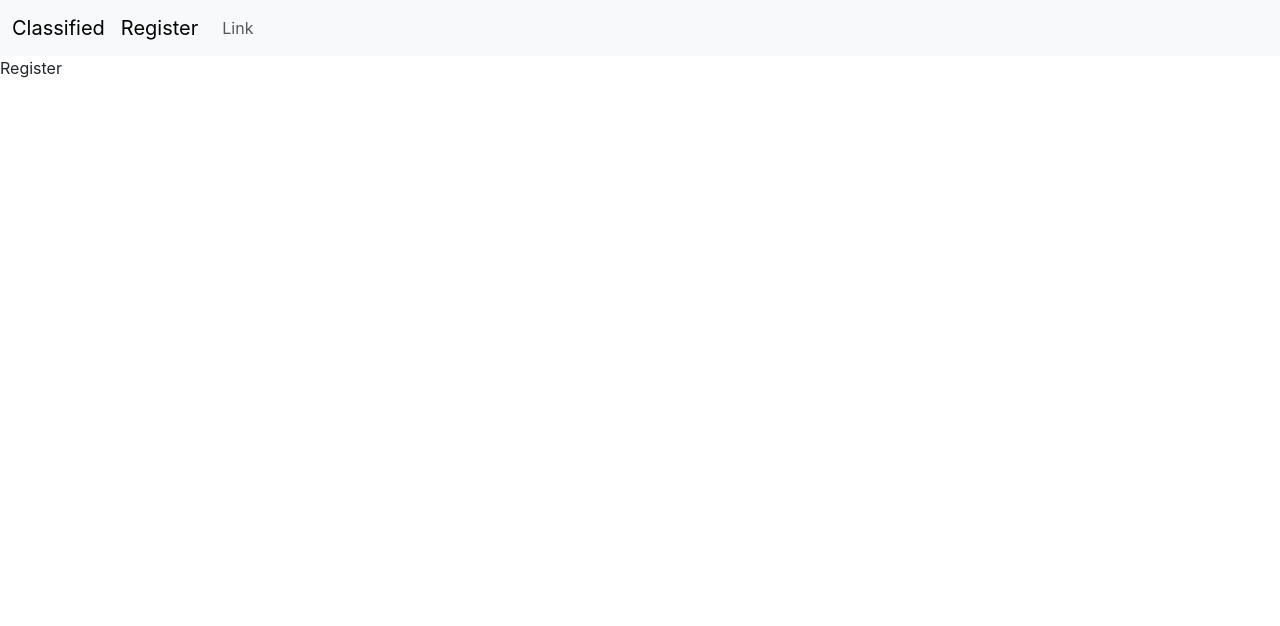
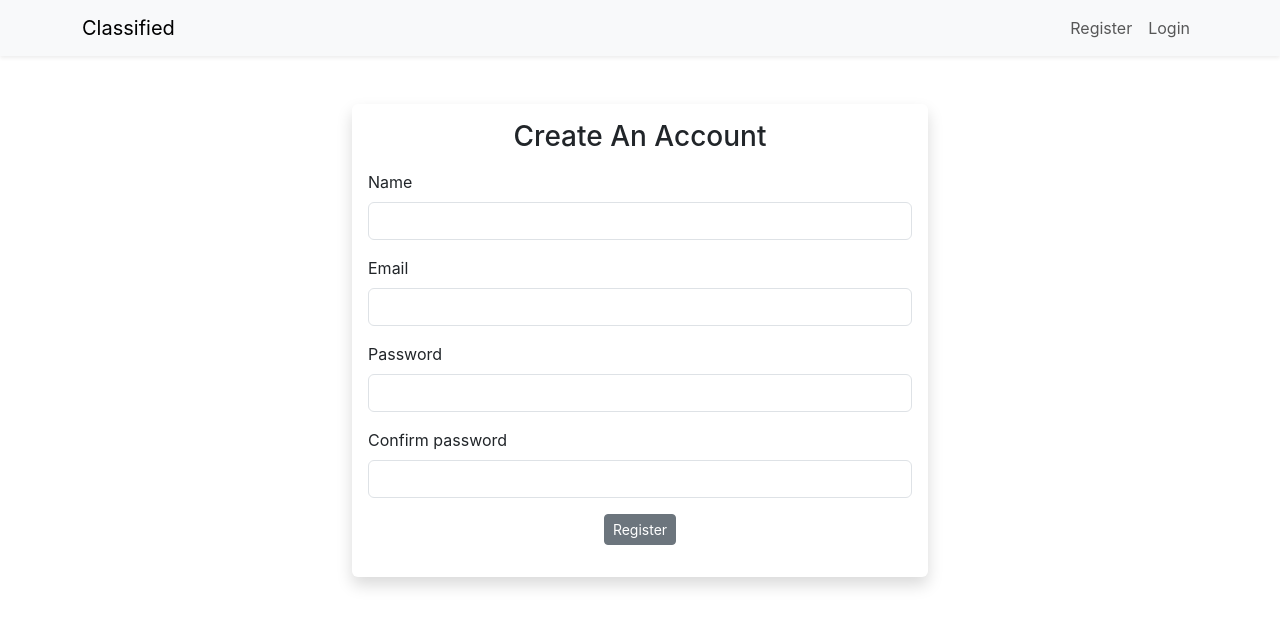
Before and after one commit to gurnitha/mern-classified-with-firebase, a React (Create React App) app: page /auth/register in a window 1280 px wide. Shown: the top 626 px of the page. Built offline with nearby package versions, Linux system fonts and the light colour scheme; the HTML template or start-up script is replaced by a standard one.

Commit message:
2.6 Add form to Register page and modified Navbar

```diff
--- a/src/App.css
+++ b/src/App.css
@@ -1,38 +1,4 @@
-.App {
-  text-align: center;
+.form {
+  max-width: 576px;
+  margin: auto;
 }
-
-.App-logo {
-  height: 40vmin;
-  pointer-events: none;
-}
-
-@media (prefers-reduced-motion: no-preference) {
-  .App-logo {
-    animation: App-logo-spin infinite 20s linear;
-  }
-}
-
-.App-header {
-  background-color: #282c34;
-  min-height: 100vh;
-  display: flex;
-  flex-direction: column;
-  align-items: center;
-  justify-content: center;
-  font-size: calc(10px + 2vmin);
-  color: white;
-}
-
-.App-link {
-  color: #61dafb;
-}
-
-@keyframes App-logo-spin {
-  from {
-    transform: rotate(0deg);
-  }
-  to {
-    transform: rotate(360deg);
-  }
-}
--- a/src/components/Navbar.js
+++ b/src/components/Navbar.js
@@ -3,8 +3,8 @@ import { Link } from "react-router-dom";
 
 const Navbar = () => {
   return (
-    <nav className="navbar navbar-expand-lg bg-body-tertiary">
-      <div className="container-fluid">
+    <nav className="navbar navbar-expand-md bg-light navbar-light sticky-top shadow-sm">
+      <div className="container">
         <Link className="navbar-brand" to="/">
           Classified
         </Link>
@@ -20,14 +20,16 @@ const Navbar = () => {
           <span className="navbar-toggler-icon"></span>
         </button>
         <div className="collapse navbar-collapse" id="navbarSupportedContent">
-          <ul className="navbar-nav me-auto mb-2 mb-lg-0">
-            <Link className="navbar-brand" to="/auth/register">
-              Register
-            </Link>
+          <ul className="navbar-nav ms-auto mb-2 mb-lg-0">
             <li className="nav-item">
-              <a className="nav-link" href="#">
-                Link
-              </a>
+              <Link className="nav-link" to="/auth/register">
+                Register
+              </Link>
+            </li>
+            <li className="nav-item">
+              <Link className="nav-link" to="/auth/login">
+                Login
+              </Link>
             </li>
           </ul>
         </div>
--- a/src/pages/auth/Register.js
+++ b/src/pages/auth/Register.js
@@ -1,7 +1,42 @@
 import React from "react";
 
 const Register = () => {
-  return <div>Register</div>;
+  return (
+    <form className="shadow rounded p-3 mt-5 form">
+      <h3 className="text-center mb-3">Create An Account</h3>
+      <div className="mb-3">
+        <label htmlForm="name" className="form-label">
+          Name
+        </label>
+        <input type="text" className="form-control" name="name" />
+      </div>
+      <div className="mb-3">
+        <label htmlForm="email" className="form-label">
+          Email
+        </label>
+        <input type="email" className="form-control" name="email" />
+      </div>
+      <div className="mb-3">
+        <label htmlForm="password" className="form-label">
+          Password
+        </label>
+        <input type="password" className="form-control" name="password" />
+      </div>
+      <div className="mb-3">
+        <label htmlForm="confirmPassword" className="form-label">
+          Confirm password
+        </label>
+        <input
+          type="password"
+          className="form-control"
+          name="confirmPassword"
+        />
+      </div>
+      <div className="text-center mb-3">
+        <button className="btn btn-secondary btn-sm">Register</button>
+      </div>
+    </form>
+  );
 };
 
 export default Register;
```
Also changed, not shown: 1 other file (tests, documents, lock files or other folders).
